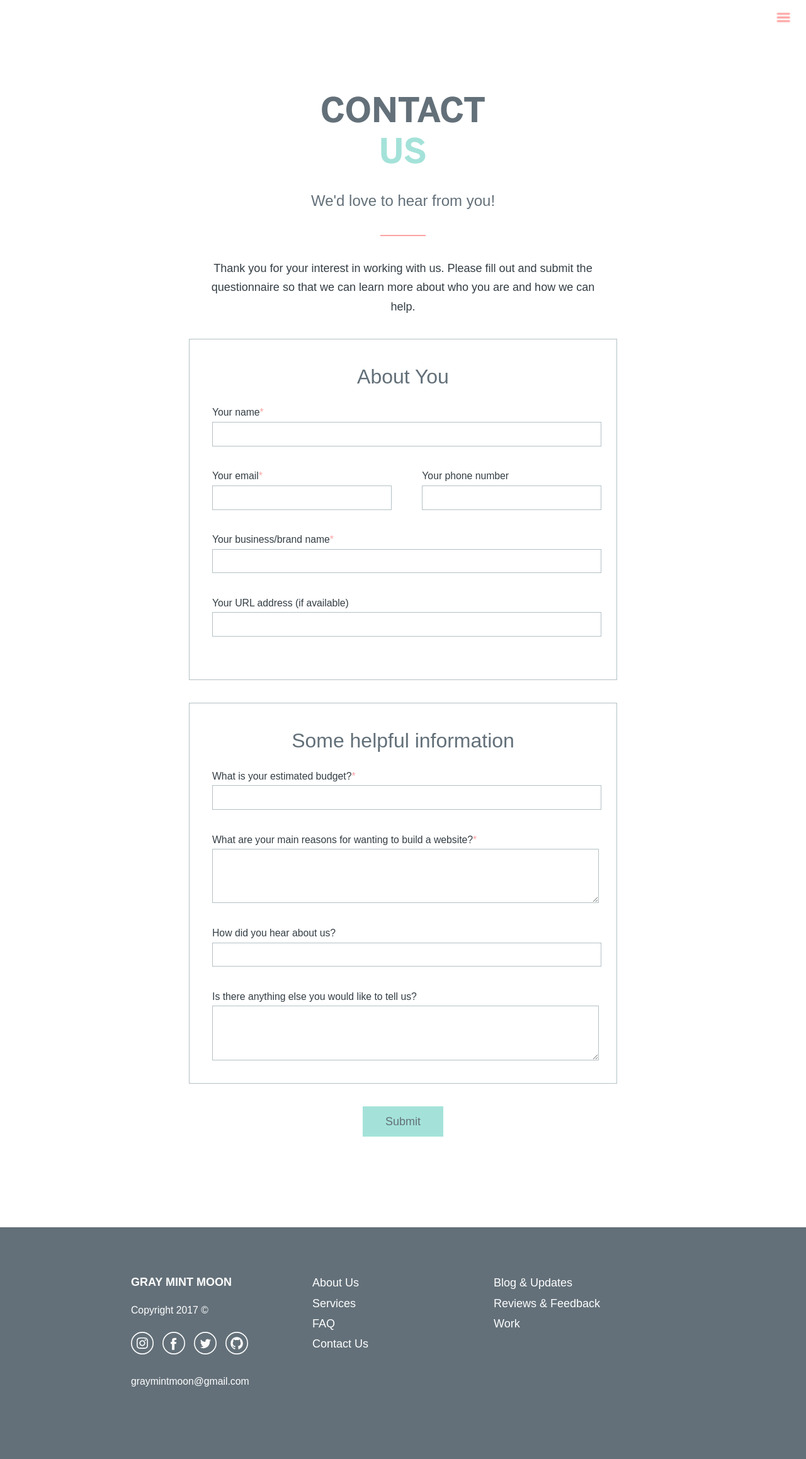
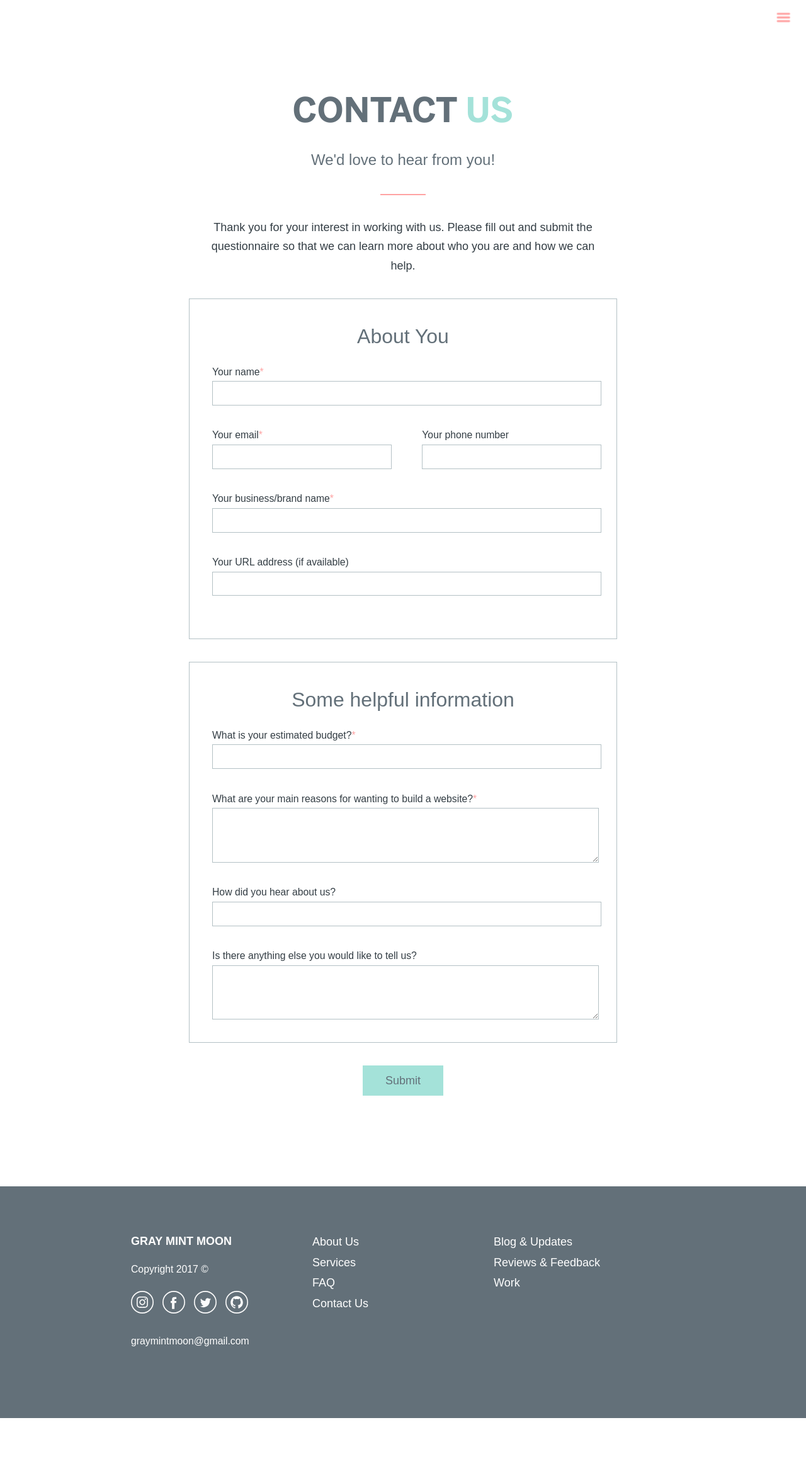
Before and after one commit to graymintmoon/graymintmoon.github.io, a Jekyll site: the page built from contact.md, in a window 1280 px wide. Shown: the whole page at 63% size. Built offline with Jekyll 4.4.1, drawn with Linux system fonts in a browser that asks for light colours; nearby versions of some CDN libraries; some web fonts are replaced; after the commit the page ends 2252 px from its top, so only the background shows below that.

Commit message:
shorten contact form

```diff
--- a/contact.md
+++ b/contact.md
@@ -6,7 +6,7 @@ description: The Gray Mint Moon Contact Form. Potential clients or businesses wh
 <div class="form_block">
 	<div class="form_introduction text_center">
 		<div class="container_lg">
-			<h1 class="page_title">Contact<br><span class="page_title_second">Us</span></h1>
+			<h1 class="page_title">Contact <span class="page_title_second">Us</span></h1>
 			<h4 class="page_subtitle">We'd love to hear from you!</h4>
 			<hr class="divider_red">
 			<p>Thank you for your interest in working with us. Please fill out and submit the questionnaire so that we can learn more about who you are and how we can help.</p>
@@ -33,10 +33,7 @@ description: The Gray Mint Moon Contact Form. Potential clients or businesses wh
 			<input class="form_input" type="text" name="company-name" required>
 			<label class="form_label" for="company-url">Your URL address (if available)</label>
 			<input class="form_input" type="text" name="company-url">
-
 		</fieldset>
-
-
 		<fieldset class="form_fieldset">
 			<h3 class="form_section_title text_center">Some helpful information</h3>
 			<label class="form_label" for="budget">What is your estimated budget?<span class="text_red">*</span></label>
```
